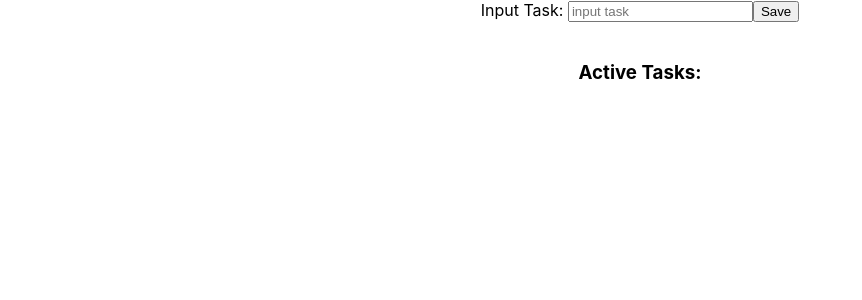
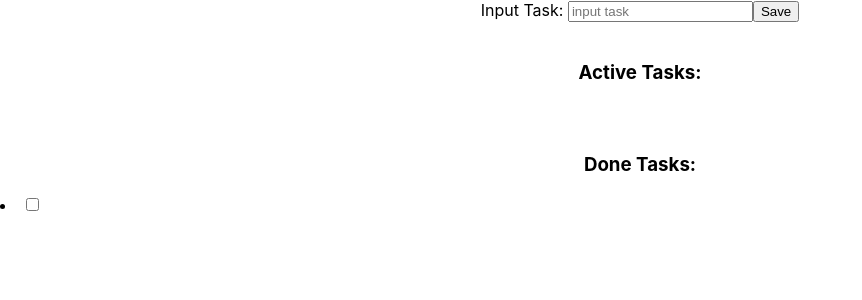
Before and after one commit to ValerieLoveland/makeLists, a React (Create React App) app: page / in a window 1280 px wide. Shown: the top 300 px of the page, without its empty margins (0-862 px from the left). Built offline with nearby package versions, Linux system fonts and the light colour scheme.

Commit message:
WIP working on O's changes

```diff
--- a/src/App.tsx
+++ b/src/App.tsx
@@ -1,11 +1,22 @@
 import React from "react";
 import { useState } from "react";
 import "./App.css";
-import { Item } from "./Item";
+//import { Item } from "./Item";
 import { TaskInput } from "./TaskInput";
+
+let taskName = "";
+function mapStringToItem(name: string) {
+  taskName = name;
+  return taskName;
+}
 
 export const App: React.FC = () => {
   const [taskArray, setTaskArray] = useState<string[]>([]);
+  const [completed, setCompleted] = useState(false);
+
+  const handleChange = () => {
+    setCompleted(!completed);
+  };
 
   function onSelect(task: string) {
     const newTaskArray = [...taskArray, task];
@@ -27,16 +38,20 @@ export const App: React.FC = () => {
         <h3>Active Tasks: </h3>
         <ul className="App-list">{taskArray.map(mapStringToItem)}</ul>
 
+        <h3>Done Tasks: </h3>
         {/* <TaskList tasks={activeTasks} />
-        <h3>Done Tasks: </h3>
-        <TaskList tasks={doneTasks} /> */}
+      <TaskList tasks={doneTasks} /> */}
       </div>
+      <li
+        style={{
+          textDecoration: completed ? "line-through" : "none"
+        }}
+      >
+        <input id={taskName} type="checkbox" onChange={handleChange} />
+        <label htmlFor={taskName}>{taskName} </label>
+      </li>
     </>
   );
 };
 
 export default App;
-
-function mapStringToItem(name: string) {
-  return <Item taskName={name} />;
-}
```
